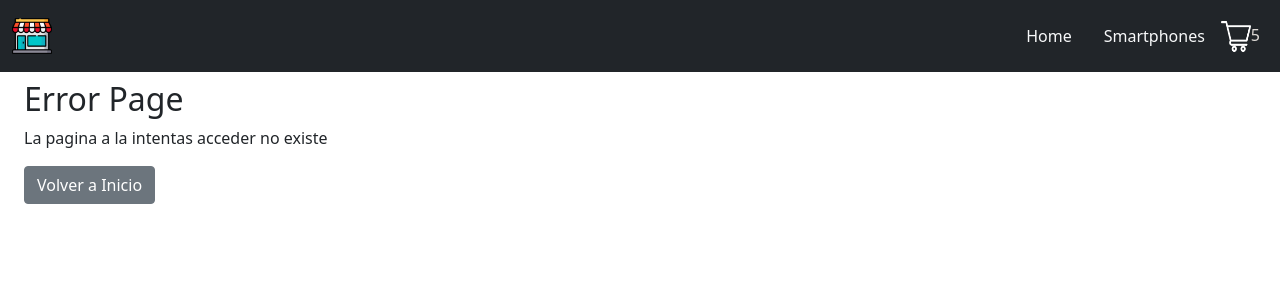
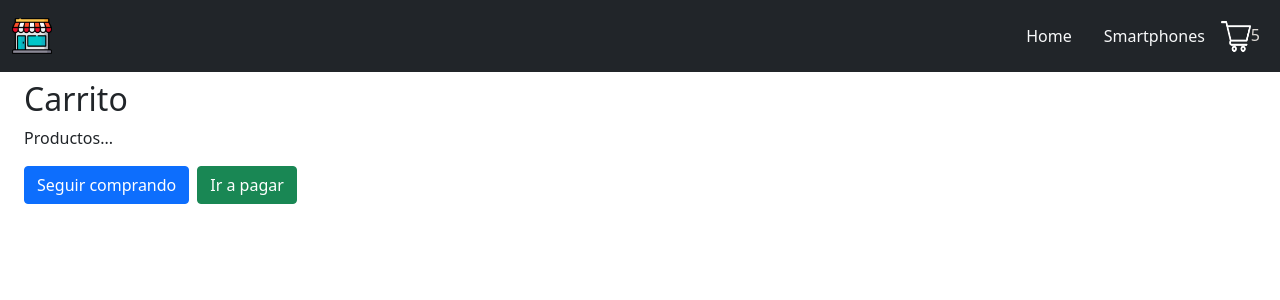
Before and after one commit to Maizo21/hernanamaiz, a React (Create React App) app: page /cart in a window 1280 px wide. Shown: the top 300 px of the page. Built offline with nearby package versions, Linux system fonts and the light colour scheme.

Commit message:
Creacion de cart

```diff
--- a/src/App.js
+++ b/src/App.js
@@ -14,6 +14,7 @@ import {
 } from "react-router-dom";
 import Error from "./components/Error";
 import ItemDetail from "./components/ItemDetail";
+import Cart from "./components/Cart";
 
 function App() {
   return (
@@ -33,6 +34,7 @@ function App() {
         />
         <Route path="/item/:id" element={<ItemDetailContainer />} />
         <Route path="*" element={<Error />} />
+        <Route path="/cart" element={<Cart />} />
       </Routes>
     </Router>
   );
--- /dev/null
+++ b/src/components/Cart.js
@@ -0,0 +1,25 @@
+import React from "react";
+import { Link } from "react-router-dom";
+
+const Cart = () => {
+  return (
+    <>
+      <div className="ms-4 mt-2">
+        <h2>Carrito</h2>
+
+        <p>Productos...</p>
+
+        <div className="d-flex gap-2">
+          <Link to="/" className="btn btn-primary text-decoration-none">
+            Seguir comprando
+          </Link>
+          <Link to="/" className="btn btn-success text-decoration-none">
+            Ir a pagar
+          </Link>
+        </div>
+      </div>
+    </>
+  );
+};
+
+export default Cart;
--- a/src/components/ItemCount.js
+++ b/src/components/ItemCount.js
@@ -1,10 +1,13 @@
 import React from "react";
 import { useState } from "react";
+import { Link } from "react-router-dom";
 
 const ItemCount = ({ stock, initial }) => {
   const [count, setCount] = useState(initial ? initial : 0);
+  const [shoppingCart, setShoppingCart] = useState(false);
 
   const limit = stock;
+  let comprado = false;
 
   const decrementNumber = () => {
     if (count > 0) {
@@ -26,12 +29,16 @@ const ItemCount = ({ stock, initial }) => {
     if (count != 0) {
       let item = count > 1 ? "items" : "item";
       alert(`You have added ${count} ${item} to your cart`);
+      setShoppingCart(true);
     }
   };
 
   return (
     <>
-      <div className="gap-2 p-2 rounded d-flex flex-column justify-content-center align-items-center w-25">
+      <div
+        className="gap-2 p-2 rounded flex-column justify-content-center align-items-center w-25"
+        style={{ display: !shoppingCart ? "flex" : "none" }}
+      >
         <div className="d-flex gap-3 align-items-center group ">
           <button
             className="btn btn-secondary"
@@ -48,6 +55,14 @@ const ItemCount = ({ stock, initial }) => {
           Add to cart
         </div>
       </div>
+
+      <div className={shoppingCart ? "d-block" : "d-none"}>
+        <Link to="/cart">
+          <button className="btn btn-success">
+            <span className="badge badge-light">Terminar compra</span>
+          </button>
+        </Link>
+      </div>
     </>
   );
 };
```
